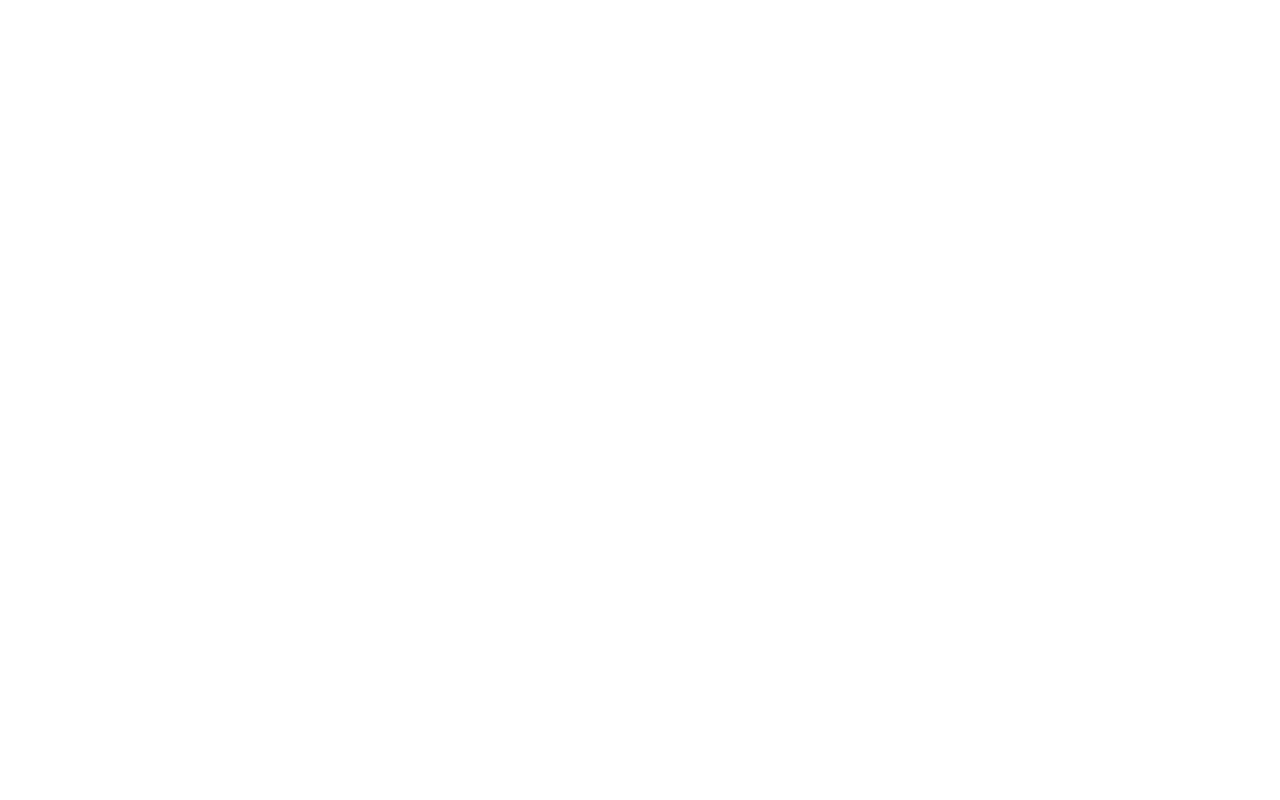
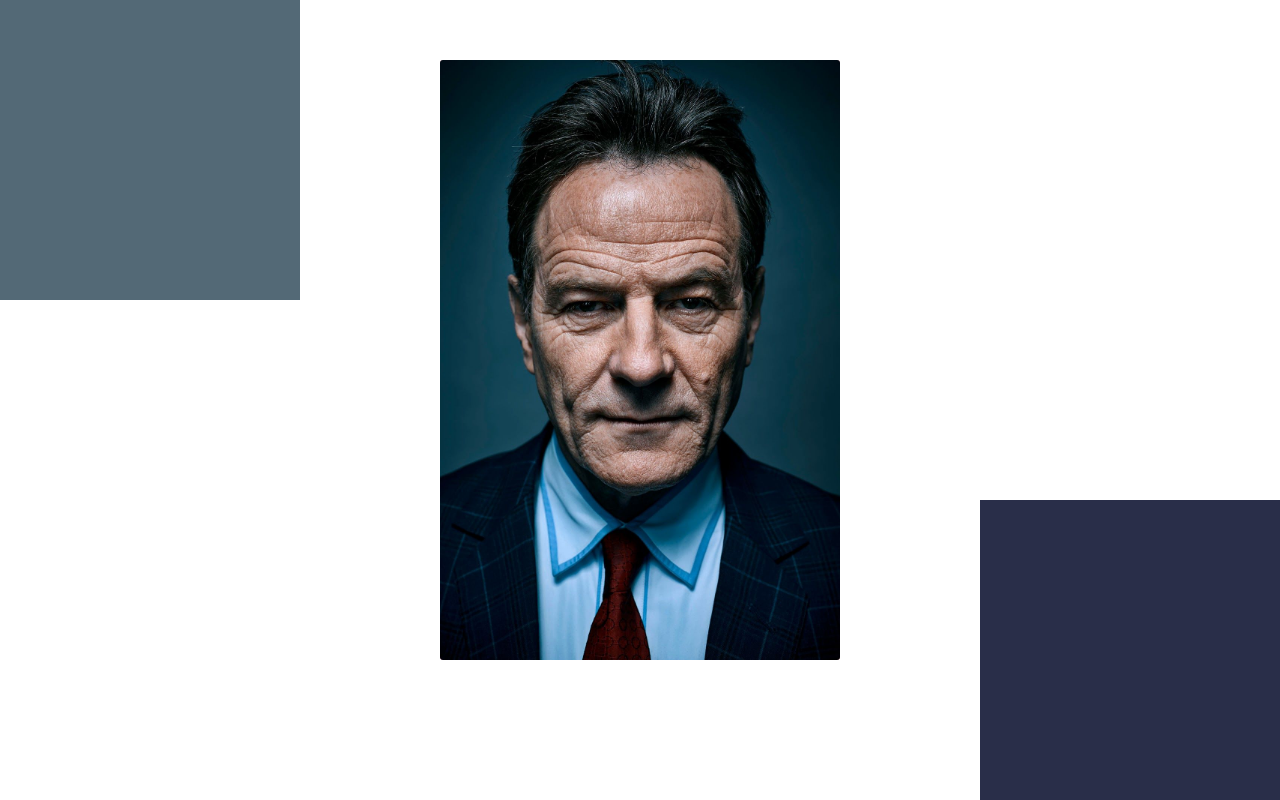
Before and after one commit to frNicolasSCHMITT/Tuto-JS-Carte-Animee, a plain HTML site: page index.html in a window 1280 px wide. Drawn offline with nearby package versions, Linux system fonts and the light colour scheme.

Commit message:
feat: HTML + CSS Done

```diff
--- a/index.html
+++ b/index.html
@@ -4,11 +4,41 @@
     <meta charset="UTF-8">
     <meta http-equiv="X-UA-Compatible" content="IE=edge">
     <meta name="viewport" content="width=device-width, initial-scale=1.0">
+    <!-- <link rel="preconnect" href="https://fonts.gstatic.com"> -->
+    <!-- <link rel="stylesheet"
+        href="https://fonts.googleapis.com/css2?
+        family=Montserrat:wght@100;200;300;400;500;600;700;800&
+        family=Roboto&display=swap"> -->
     <link rel="stylesheet" href="./style.css">
     <title>Tuto Carte Animée</title>
 </head>
 <body>
 
+    <div class="container-card">
+        <div class="card">
+            <div class="image-zoom"></div>
+            <div class="bloc-content-show">
+                <h2>
+                    <span>Bryan Cranston</span>
+                    <img src="./cloud-computing.svg" alt="Icone téléchargement">
+                </h2>
+                <hr>
+                <p>
+                    <span>FILMS :</span>
+                    Argo, Saving Private Ryan, Drive;
+                </p>
+                <p>
+                    <span>RECOMPENSE :</span>
+                    Emmy Award for Breaking Bad in 2009.
+                </p>
+            </div>
+        </div>
+        <div class="bloc-focus-top"></div>
+        <div class="bloc-focus-bottom"></div>
+    </div>
+
+    <script src="https://cdnjs.cloudflare.com/ajax/libs/gsap/3.6.1/gsap.min.js"></script>
+    <script src="https://cdnjs.cloudflare.com/ajax/libs/gsap/3.6.1/EasePack.min.js"></script>
     <script src="./app.js"></script>
 </body>
 </html>
--- a/style.css
+++ b/style.css
@@ -0,0 +1,102 @@
+*,
+::before,
+::after{
+    box-sizing: border-box;
+    margin: 0;
+    padding: 0;
+}
+
+body{
+    font-family: Arial, Helvetica, sans-serif;
+    background-color: white;
+    display: flex;
+    justify-content: center;
+    align-items: center;
+    height: 90vh;
+}
+
+.card{
+    width: 400px;
+    height: 600px;
+    flex-shrink: 0;
+    overflow: hidden;
+    position: relative;
+    cursor: pointer;
+    border-radius: 3px;
+    background-color: pink;
+}
+
+.image-zoom{
+    width: 100%;
+    height: 100%;
+    background-image: url(./bryan.jpg);
+    background-size: cover;
+    background-position: center;
+    transform: scale(1);
+}
+
+.bloc-focus-top, .bloc-focus-bottom{
+    width: 300px;
+    height: 300px;
+    position: absolute;
+    z-index: -1;
+}
+
+.bloc-focus-top{
+    background-color: #536976;
+    top: 0;
+    left: 0;
+}
+
+.bloc-focus-bottom{
+    background-color: #292E49;
+    bottom: 0;
+    right: 0;
+}
+
+.bloc-content-show{
+    width: 100%;
+    height: 200px;
+    background-image: repeating-linear-gradient(90deg, hsla(57,0%,42%,0.09) 0px, hsla(57,0%,42%,0.09)
+    1px,transparent 1px, transparent 60px),repeating-linear-gradient(0deg, hsla(57,0%,42%,0.09) 0px,
+    hsla(57,0%,42%,0.09) 1px,transparent 1px, transparent 60px),
+    repeating-linear-gradient(0deg, hsla(57,0%,42%,0.09) 0px, hsla(57,0%,42%,0.09) 1px,transparent 1px,
+    transparent 10px),repeating-linear-gradient(90deg, hsla(57,0%,42%,0.09) 0px,
+    hsla(57,0%,42%,0.09) 1px,transparent 1px, transparent 10px),
+    linear-gradient(90deg, rgb(20,20,20),rgb(20,20,20));
+    position: absolute;
+    z-index: 100;
+    bottom: 0;
+    color: white;
+    padding: 15px;
+    transform: translateY(200px);
+}
+
+.bloc-content-show h2{
+    font-size: 35px;
+    display: flex;
+    justify-content: space-between;
+}
+
+.bloc-content-show h2 img{
+    width: 30px;
+}
+
+.bloc-content-show hr{
+    width: 100px;
+    height: 1px;
+    border-radius: 5px;
+    margin: 7px 0 20px;
+    background-color: white;
+    border: none;
+}
+
+.bloc-content-show p{
+    margin: 5px 0;
+    font-size: 18px;
+    line-height: 1.4;
+}
+
+.bloc-content-show p span{
+    font-weight: bold;
+}
```
Also changed, not shown: bryan.jpg (added), cloud-computing.svg (added).
